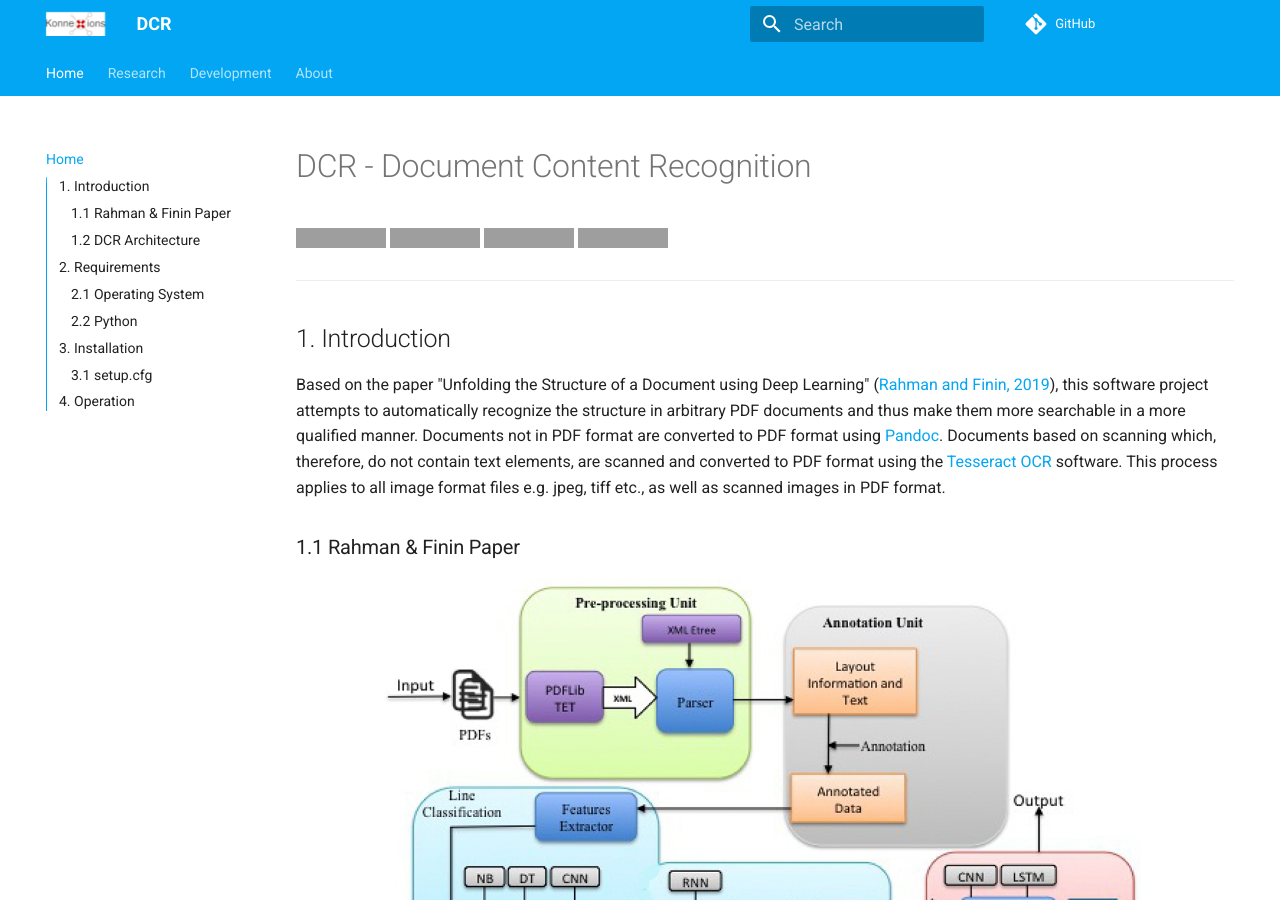
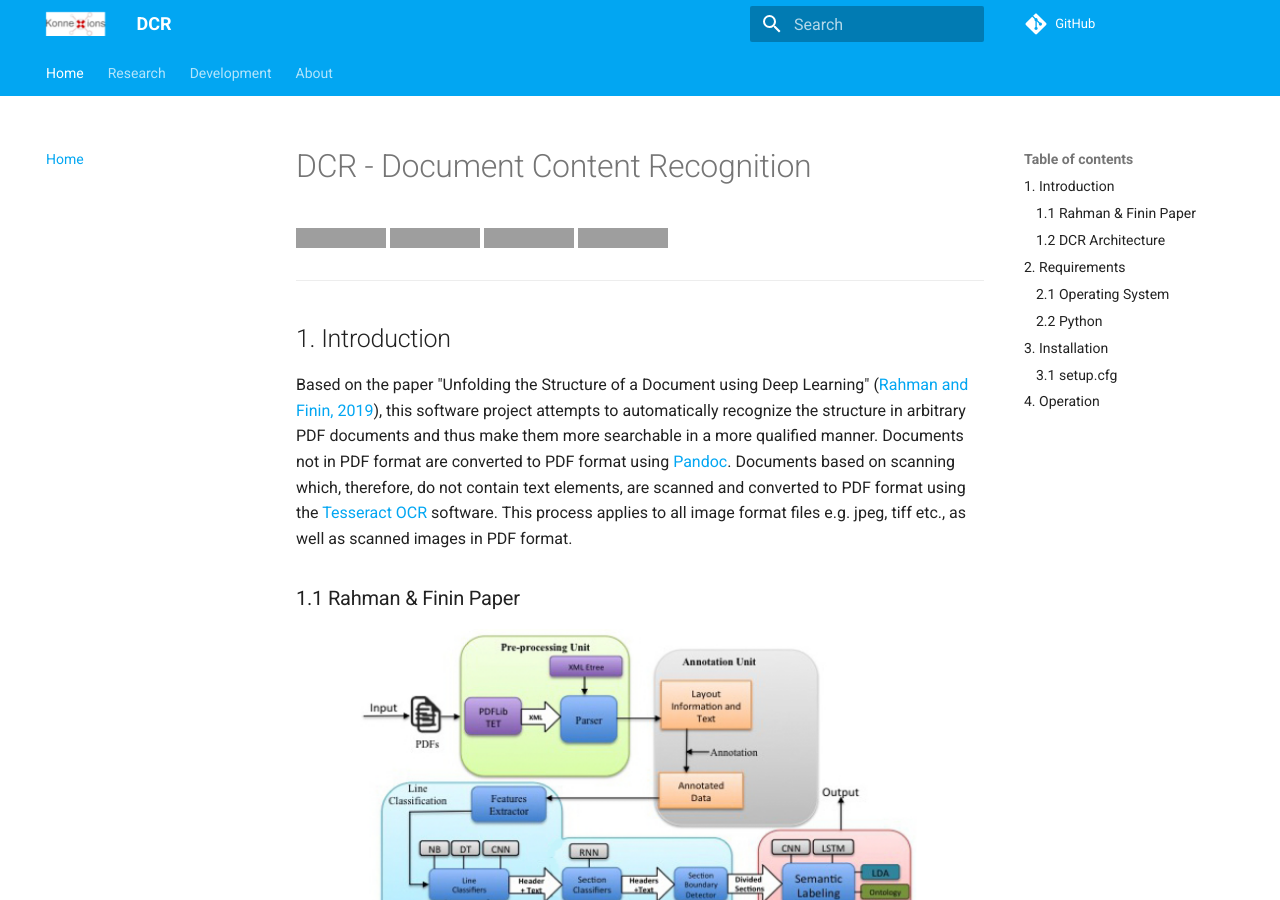
Before and after one commit to KonnexionsGmbH/dcr, an MkDocs documentation site: the page built from docs/index.md, in a window 1280 px wide and 900 px high. Built offline with MkDocs 1.6.1 and Material for MkDocs 9.7.7, drawn with Linux system fonts in a browser that asks for light colours; comment, search, counter and statistics services are not loaded; grey boxes are pictures that could not be loaded.

```diff
--- a/mkdocs.yml
+++ b/mkdocs.yml
@@ -28,15 +28,9 @@
 theme:
   favicon: img/Icon.png
   features:
-    - header.autohide
-    - navigation.expand
-    - navigation.instant
-    - navigation.sections
     - navigation.tabs
-    - navigation.top
     - search.highlight
     - search.suggest
-    - toc.integrate
   language: en
   logo: img/Logo.png
   name: material
```
Also changed, not shown: 4 other files.
